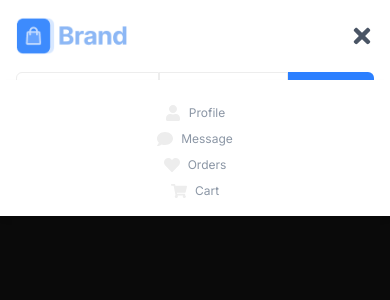
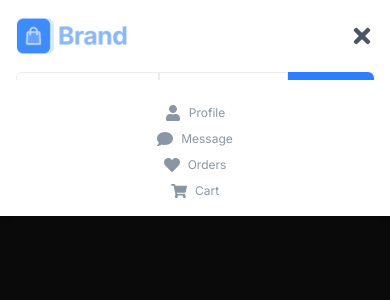
Before and after one commit to Muhammadtalha678/ecommerce-fullstack-design, a Next.js app in the folder frontend/: page / in a window 390 px wide. Both pictures are taken after a click on the button "Toggle menu". Shown: the top 300 px of the page. Built offline with nearby package versions, Linux system fonts and the light colour scheme.

Commit message:
add icons color

```diff
--- a/frontend/src/components/common/Header/Header.tsx
+++ b/frontend/src/components/common/Header/Header.tsx
@@ -65,7 +65,7 @@ export default function Header() {
                     {
                         topNavLink.map((nav, index) => {
                             return <div key={index + 1} className="flex items-center gap-2 mt-2">
-                                <nav.icons />
+                                <nav.icons color='#8B96A5' />
                                 <span className='custom-font-regular text-[12px] text-[#8B96A5]'>{nav.name}</span>
                             </div>
                         })
```
